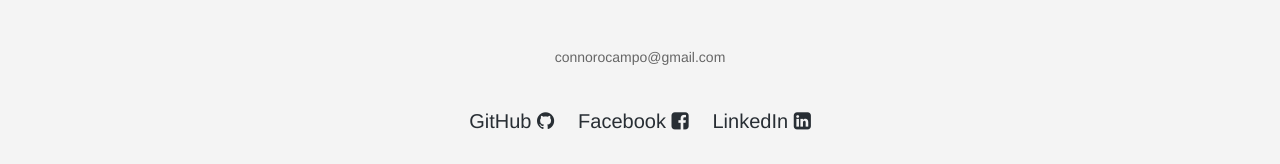
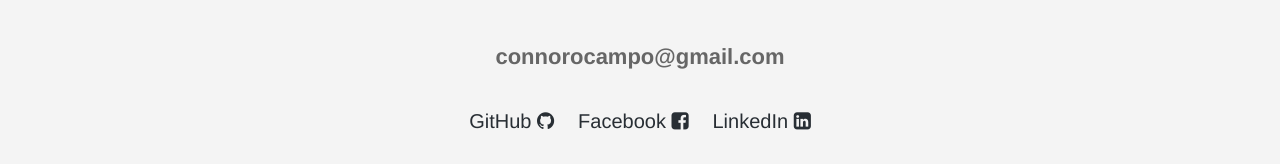
Before and after one commit to connorocampo/portfolio-page-project, a plain HTML site: page index.html in a window 1280 px wide. Shown: the part 4198-4362 px from the top of the page. Drawn offline with nearby package versions, Linux system fonts and the light colour scheme.

Commit message:
Update index.html

```diff
--- a/index.html
+++ b/index.html
@@ -98,7 +98,7 @@
             <h2>Contact Information</h2>
             <img src="http://www.connorocampo.com/wp-content/uploads/2017/07/connor2.jpg" id="connor2">
             <div class="padding"></div>
-            <p>connorocampo@gmail.com</p>
+            <p id="email">connorocampo@gmail.com</p>
             <a href="https://github.com/connorocampo" target="_blank" id="socialMedia">GitHub <i class="fa fa-github" aria-hidden="true"></i></a>
             <a href="https://www.facebook.com/OcampoCM91" target="_blank" id="socialMedia">Facebook <i class="fa fa-facebook-square" aria-hidden="true"></i></a>
             <a href="https://www.linkedin.com/in/connorocampo/" target="_blank" id="socialMedia">LinkedIn <i class="fa fa-linkedin-square" aria-hidden="true"></i></a>
```
